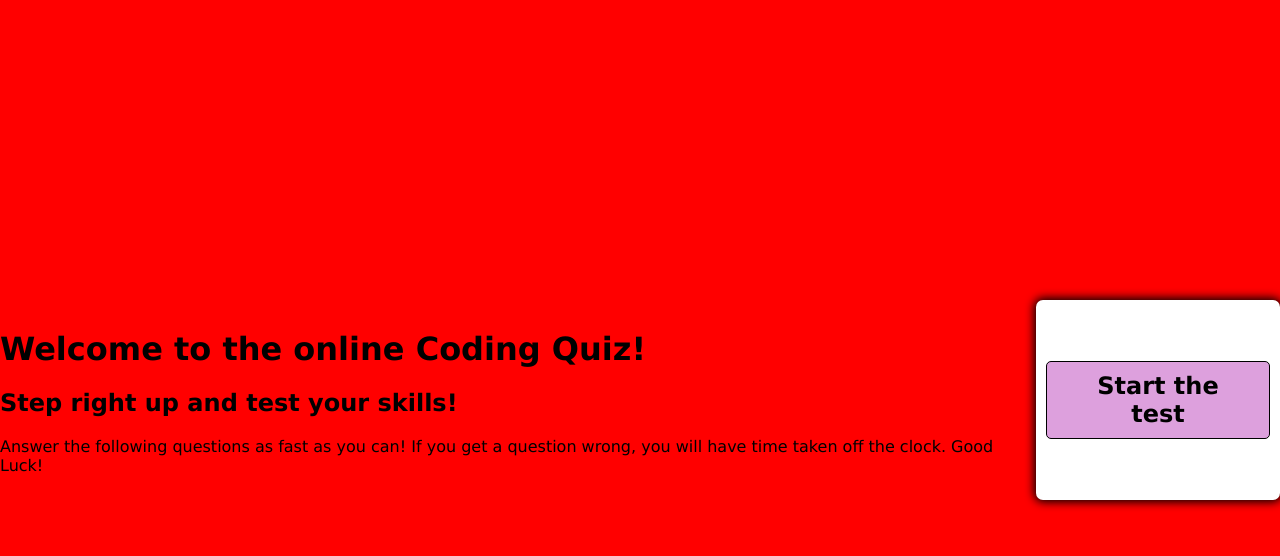
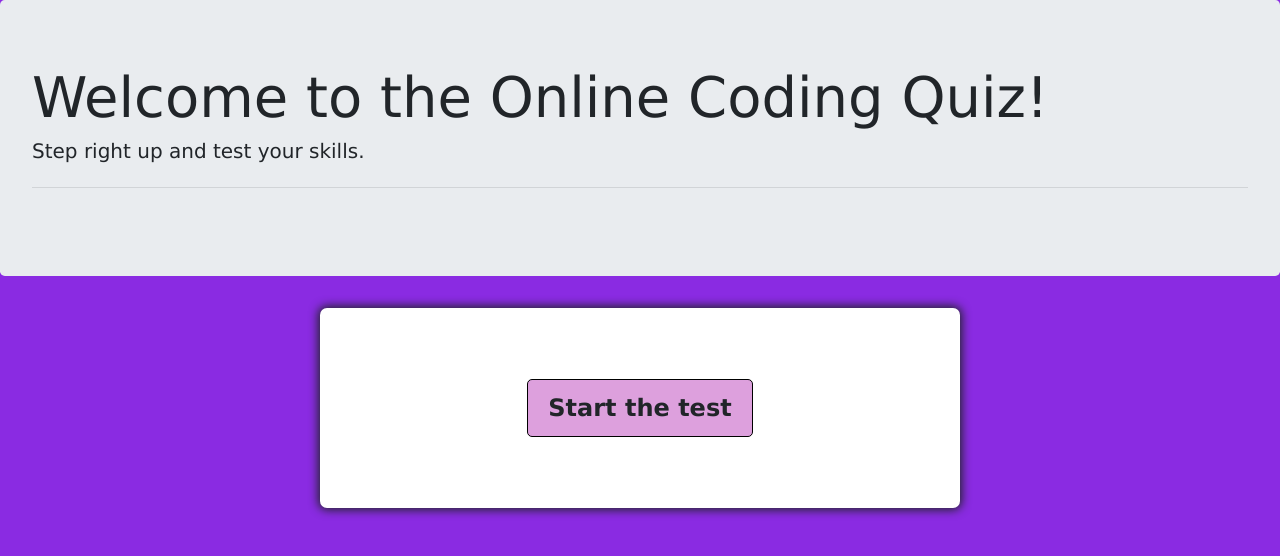
Before and after one commit to TimmySigs/Online-Code-Quiz, a plain HTML site: page index.html in a window 1280 px wide. Drawn offline with nearby package versions, Linux system fonts and the light colour scheme.

Commit message:
"added bootsrap for styles"

```diff
--- a/index.html
+++ b/index.html
@@ -5,15 +5,18 @@
     <meta http-equiv="X-UA-Compatible" content="IE=edge">
     <meta name="viewport" content="width=device-width, initial-scale=1.0">
     <title>Online-Coding-Quiz</title>
+    <link rel="stylesheet" href="https://cdn.jsdelivr.net/npm/bootstrap@4.3.1/dist/css/bootstrap.min.css" integrity="sha384-ggOyR0iXCbMQv3Xipma34MD+dH/1fQ784/j6cY/iJTQUOhcWr7x9JvoRxT2MZw1T" crossorigin="anonymous">
+
     <link rel="stylesheet" href="style.css">
 </head>
 <body id="body" class="correct" class="wrong">
-    <header>
-        <h1>Welcome to the online Coding Quiz!</h1>
-         <h2>Step right up and test your skills!</h2>
-            <p>Answer the following questions as fast as you can! If you get a question wrong, you will have time taken off the clock. Good Luck! </p>
-    </header>
-
+    <h1 class="hero">
+        <div class="jumbotron">
+            <h1 class="display-4">Welcome to the Online Coding Quiz!</h1>
+            <p class="lead">Step right up and test your skills.</p>
+            <hr class="my-4">
+        </div>
+    </h1>
     <div class="container">
         <div id="questionContainer" class="hide">
             <div id="question">Question</div>
--- a/style.css
+++ b/style.css
@@ -1,4 +1,4 @@
-*, *::before, *::after {
+ *, *::before, *::after {
     box-sizing: border-box;
     font-family: 'Lucida Sans', 'Lucida Sans Regular', 'Lucida Grande', 'Lucida Sans Unicode', Geneva, Verdana, sans-serif;
 }
@@ -6,7 +6,7 @@
 body {
     padding: 0%;
     margin: 0%;
-    display: flex;
+    /* display: flex; */
     width: 100;
     height: 100vh;
     justify-content: center;
@@ -14,11 +14,11 @@ body {
     background-color: blueviolet;
 }
 
-header {
+header { */
     /* display: flex; */
     /* align-items: center;
     justify-content: center; */
-    /* margin-top: 26px, 26px; */
+     margin-top: 26px, 26px;
 }
 
 .container {
@@ -67,11 +67,11 @@ header {
     display: none;
 }
 
-
+/*
 body.correct {
     background-color: red;
 }
 
 body.wrong {
     background-color: green;
-}
+} */
```
